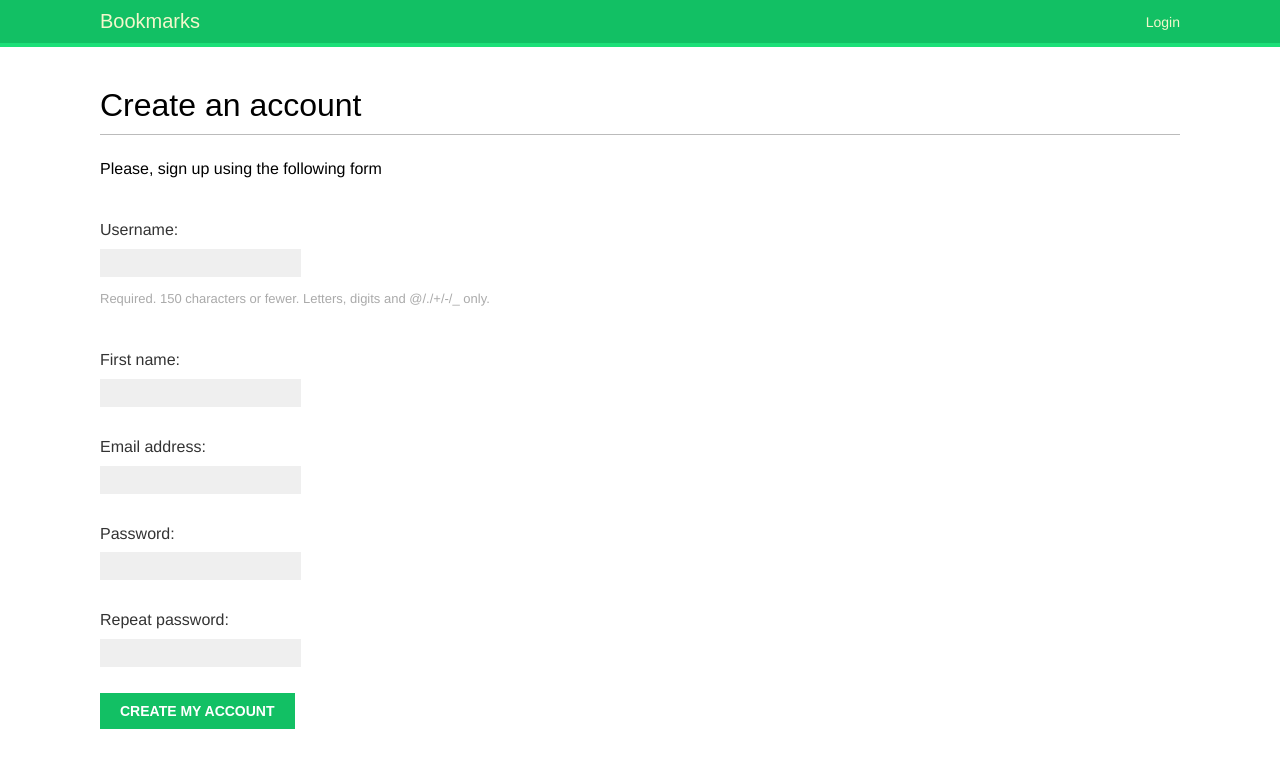
After one commit to palakod/social-website, a Django app: page /account/register/ in a window 1280 px wide. The commit adds this page. Shown: the top 768 px of the page. Run offline with Django 3.2, Linux system fonts and the light colour scheme; some web fonts are replaced.

Commit message:
User registration

```diff
--- a/bookmarks/account/forms.py
+++ b/bookmarks/account/forms.py
@@ -1,5 +1,20 @@
 from django import forms
+from django.contrib.auth.models import User
 
 class LoginForm(forms.Form):
     username = forms.CharField()
     password = forms.CharField(widget =forms.PasswordInput)
+
+class UserRegistrationForm(forms.ModelForm):
+    password = forms.CharField(label = 'Password', widget=forms.PasswordInput)
+    password2 = forms.CharField(label = 'Repeat password', widget=forms.PasswordInput)
+
+    class Meta:
+        model = User
+        fields = UserRegistrationFormfields = ('username', 'first_name', 'email')
+
+    def cleaned_password2(self):
+        cd = self.cleaned_data
+        if cd['password'] != cd['password2']:
+            raise forms.validationerror("Passwords don't match!")
+        return cd['password2']
--- /dev/null
+++ b/bookmarks/account/templates/account/register.html
@@ -0,0 +1,15 @@
+{% extends 'base.html' %}
+
+{% block title %}
+    Create an account
+{% endblock title %}
+
+{% block content %}
+    <h1>Create an account</h1>
+    <p>Please, sign up using the following form</p>
+    <form action="." method="post">
+        {{ user_form.as_p}}
+        {% csrf_token %}
+        <p><input type="submit" value="Create my account"></p>
+    </form>
+{% endblock content %}
--- a/bookmarks/account/templates/registration/login.html
+++ b/bookmarks/account/templates/registration/login.html
@@ -12,7 +12,10 @@
             Please try again.
         </p>
     {% else %}
-        <p> Please, use the following form to log-in: </p>
+        <p>
+            Please, use the following form to log-in. If you don't have an account
+            <a href="{% url "register" %}"> register here</a>
+        </p>
     {% endif %}
     <div class="login-form">
         <form action="{% url 'login' %}" method="post">
--- a/bookmarks/account/urls.py
+++ b/bookmarks/account/urls.py
@@ -22,6 +22,8 @@ urlpatterns = [
          name='password_reset_done'),
     path("reset/<uidb4>/<token>/", auth_views.PasswordResetConfirmView.as_view(),
          name='password_reset_confirm'),
-    path("reset/done/", auth_views.PasswordResetCompleteView.as_view(),
+     path("reset/done/", auth_views.PasswordResetCompleteView.as_view(),
          name='password_reset_complete'),
+     # User registration
+     path("register/", views.register, name="register"),
 ]
--- a/bookmarks/account/views.py
+++ b/bookmarks/account/views.py
@@ -3,7 +3,7 @@ from django.shortcuts import render
 from django.contrib.auth import authenticate, login
 from django.contrib.auth.decorators import login_required
 
-from .forms import LoginForm
+from .forms import LoginForm, UserRegistrationForm
 
 def user_login(request):
     if request.method == 'POST':
@@ -25,3 +25,20 @@ def user_login(request):
 @login_required
 def dashboard(request):
     return render(request, 'account/dashboard.html', {'section': 'dashboard'})
+
+def register(request):
+    if request.method == 'POST':
+        user_form = UserRegistrationForm(request.POST)
+        if user_form.is_valid():
+            # Create a new user object but avoid saving it yet
+            new_user = user_form.save(commit=False)
+
+            # Set the chosen password
+            new_user.set_password(user_form.cleaned_data['password'])
+
+            # Save the User object
+            new_user.save()
+            return render(request, 'account/register_done.html', {'new_user': new_user})
+    else:
+        user_form = UserRegistrationForm()
+    return render(request, 'account/register.html', {'user_form': user_form})
```
Also changed, not shown: bookmarks/account/templates/account/register_done.html (added, +10 -0 lines), bookmarks/db.sqlite3.
